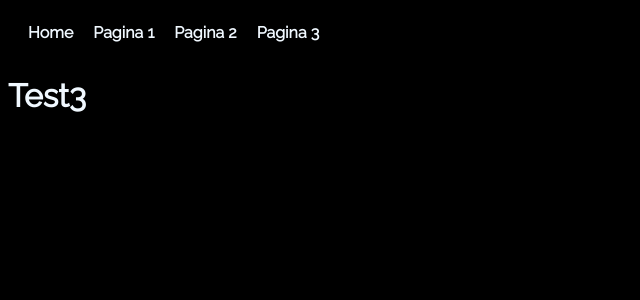
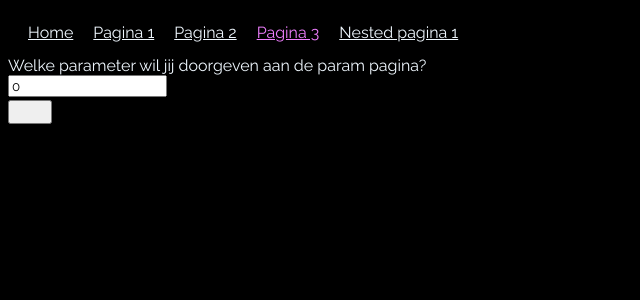
Before and after one commit to merijnkoppes/nuxt-oefenproject, a Nuxt app: page /page3 in a window 1280 px wide. Shown: the top 300 px of the page, without its empty margins (0-640 px from the left). Built offline with nearby package versions, Linux system fonts and the light colour scheme.

Commit message:
simpele parameter demo gemaakt

```diff
--- a/components/shared/navbar.vue
+++ b/components/shared/navbar.vue
@@ -1,14 +1,28 @@
 <template>
   <nav>
     <ul>
-      <li><a href="/">Home</a></li>
-      <li><a href="/page1">Pagina 1</a></li>
-      <li><a href="/page2">Pagina 2</a></li>
-      <li><a href="/page3">Pagina 3</a></li>
+      <li>
+        <NuxtLink to="/" :prefetch="true">Home</NuxtLink>
+      </li>
+      <li>
+        <NuxtLink to="/page1" :prefetch="true">Pagina 1</NuxtLink>
+      </li>
+      <li>
+        <NuxtLink to="/page2" :prefetch="true">Pagina 2</NuxtLink>
+      </li>
+      <li>
+        <NuxtLink to="/page3" :prefetch="true">Pagina 3</NuxtLink>
+      </li>
+      <li>
+        <NuxtLink to="/nestedpage1" :prefetch="true">Nested pagina 1</NuxtLink>
+      </li>
     </ul>
   </nav>
 </template>
 <style scoped>
+.router-link-active {
+  color: rgb(240, 127, 255);
+}
 ul {
   list-style: none;
   margin: 0;
@@ -30,7 +44,7 @@ nav {
 }
 
 /* Style links */
-a {
+NuxtLink {
   color: aliceblue;
   text-decoration: none;
   font-size: 1rem;
--- /dev/null
+++ b/pages/(nested)/nestedpage1.vue
@@ -0,0 +1,11 @@
+<template>
+  <div>
+    <h1>Nested Test1</h1>
+    <p>
+      Lorem ipsum dolor sit amet, consectetur adipiscing elit. Pellentesque sed
+      Deze pagina is genest
+    </p>
+  </div>
+</template>
+<script setup></script>
+<style scoped></style>
--- /dev/null
+++ b/pages/[param].vue
@@ -0,0 +1,10 @@
+<script setup>
+const route = useRoute();
+const param = route.params.param;
+</script>
+
+<template>
+  <div>
+    <h1>Param: {{ param }}</h1>
+  </div>
+</template>
--- a/pages/page3.vue
+++ b/pages/page3.vue
@@ -1,5 +1,29 @@
 <template>
-  <div><h1>Test3</h1></div>
+  <div>
+    <label>Welke parameter wil jij doorgeven aan de param pagina?</label>
+
+    <form id="paramform"><input type="number" v-model="param" /></form>
+    <button class="e-primary" @click="this.$router.push('/' + param)"></button>
+  </div>
 </template>
-<script setup></script>
-<style scoped></style>
+<script setup>
+import { ref } from "vue";
+
+const param = ref(0); // Make param reactive
+</script>
+<style scoped>
+input {
+  color: black;
+}
+button {
+  padding: 10px 20px;
+  /* font-size: 1.2rem;
+
+  background-color: #007bff;
+  color: white;
+  border: none;
+  border-radius: 5px;
+  cursor: pointer;
+  transition: background-color 0.3s; */
+}
+</style>
```
